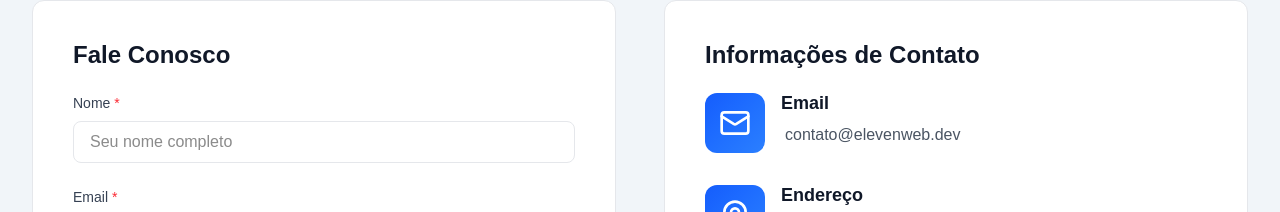
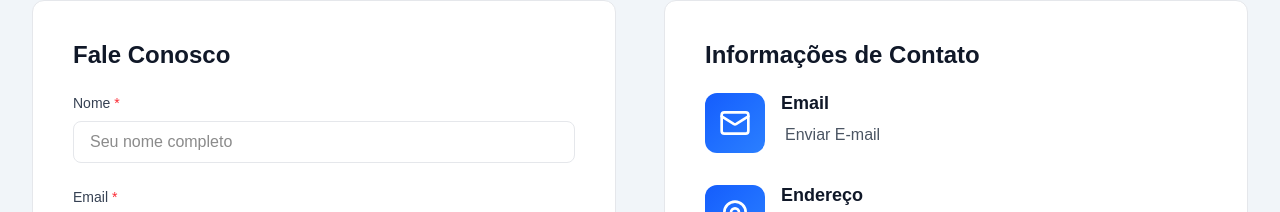
Before and after one commit to juniorlevenhagen/eleven-website, a Next.js app: page /contact in a window 1280 px wide. Shown: the part 294-506 px from the top of the page. Built offline with nearby package versions, Linux system fonts and the light colour scheme.

Commit message:
fix: atualizacao de email

```diff
--- a/src/app/contact/page.tsx
+++ b/src/app/contact/page.tsx
@@ -83,7 +83,7 @@ export default function ContactPage() {
                     htmlFor="name"
                     className="block text-sm font-medium text-gray-700 mb-2"
                   >
-                    Nome{" "}
+                    Nome{' '}
                     <span className="text-red-500" aria-label="obrigatório">
                       *
                     </span>
@@ -114,7 +114,7 @@ export default function ContactPage() {
                     htmlFor="email"
                     className="block text-sm font-medium text-gray-700 mb-2"
                   >
-                    Email{" "}
+                    Email{' '}
                     <span className="text-red-500" aria-label="obrigatório">
                       *
                     </span>
@@ -145,7 +145,7 @@ export default function ContactPage() {
                     htmlFor="message"
                     className="block text-sm font-medium text-gray-700 mb-2"
                   >
-                    Mensagem{" "}
+                    Mensagem{' '}
                     <span className="text-red-500" aria-label="obrigatório">
                       *
                     </span>
@@ -172,7 +172,7 @@ export default function ContactPage() {
                   ></div>
                 </div>
 
-                {submitStatus === "success" && (
+                {submitStatus === 'success' && (
                   <div
                     className="p-4 bg-green-50 border border-green-200 rounded-lg text-green-600"
                     role="alert"
@@ -183,7 +183,7 @@ export default function ContactPage() {
                   </div>
                 )}
 
-                {submitStatus === "error" && (
+                {submitStatus === 'error' && (
                   <div
                     className="p-4 bg-red-50 border border-red-200 rounded-lg text-red-600"
                     role="alert"
@@ -199,10 +199,10 @@ export default function ContactPage() {
                   disabled={isSubmitting}
                   className="w-full bg-blue-600 text-white py-3 px-6 rounded-lg font-semibold hover:bg-blue-700 transition-colors disabled:opacity-50 disabled:cursor-not-allowed focus:outline-none focus:ring-2 focus:ring-blue-500 focus:ring-offset-2"
                   aria-describedby={
-                    isSubmitting ? "submitting-status" : undefined
+                    isSubmitting ? 'submitting-status' : undefined
                   }
                 >
-                  {isSubmitting ? "Enviando..." : "Enviar Mensagem"}
+                  {isSubmitting ? 'Enviando...' : 'Enviar Mensagem'}
                 </button>
                 {isSubmitting && (
                   <div
@@ -240,10 +240,10 @@ export default function ContactPage() {
                     </h3>
                     <p className="text-sm md:text-base text-gray-600 break-words">
                       <a
-                        href="mailto:contato@elevenweb.dev"
+                        href="mailto:contato.elevenweb@gmail.com"
                         className="hover:text-blue-600 focus:outline-none focus:ring-2 focus:ring-blue-500 focus:ring-offset-2 rounded-md px-1 py-1"
                       >
-                        contato@elevenweb.dev
+                        Enviar E-mail
                       </a>
                     </p>
                   </div>
--- a/src/app/privacy/page.tsx
+++ b/src/app/privacy/page.tsx
@@ -106,7 +106,7 @@ export default function PrivacyPolicyPage() {
                 contato conosco através de:
               </p>
               <ul className="list-disc pl-6 text-gray-600 mb-4">
-                <li>Email: contato@elevenweb.dev</li>
+                <li>Email: contato.elevenweb@gmail.com</li>
               </ul>
             </section>
           </div>
--- a/src/app/terms/page.tsx
+++ b/src/app/terms/page.tsx
@@ -141,7 +141,7 @@ export default function TermsPage() {
                 conosco através de:
               </p>
               <ul className="list-disc pl-6 text-gray-600 mb-4">
-                <li>Email: contato@elevenweb.dev</li>
+                <li>Email: contato.elevenweb@gmail.com</li>
               </ul>
             </section>
           </div>
```
Also changed, not shown: 1 other file (tests, documents, lock files or other folders).
